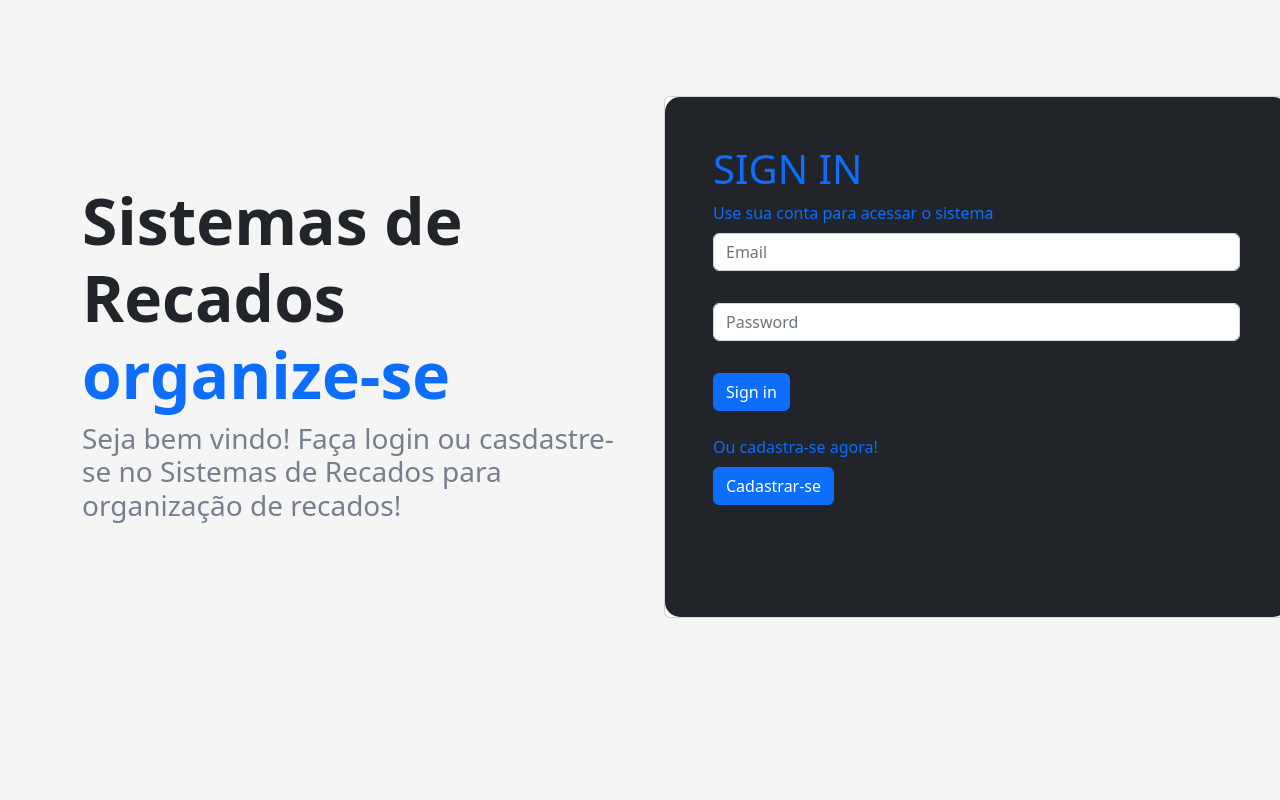
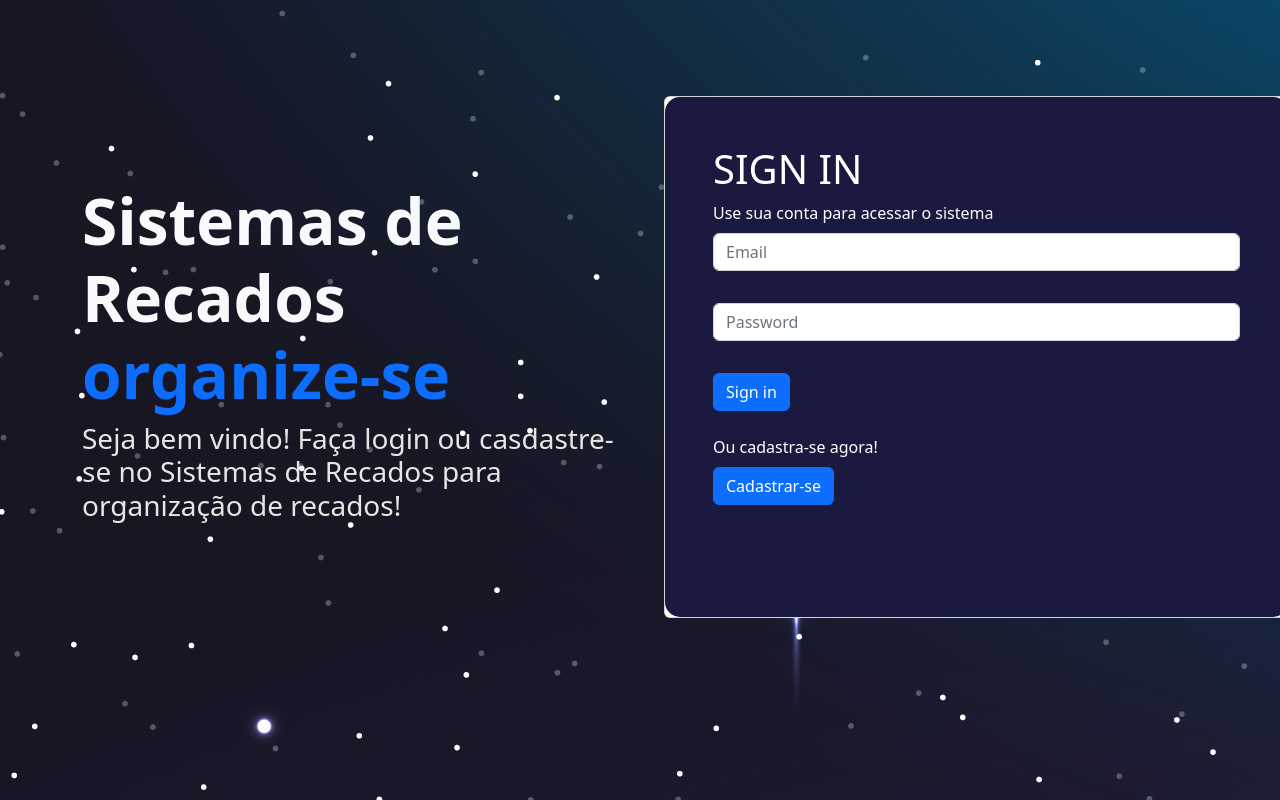
Before and after one commit to DanielleHukami/avaliacao-front-end-II-main, a website: page public/index.html in a window 1280 px wide. Drawn offline with nearby package versions, Linux system fonts and the light colour scheme.

Commit message:
animation adicionado

```diff
--- a/public/css/style.css
+++ b/public/css/style.css
@@ -1,3 +1,7 @@
+body{
+    background-image: url(../images/fundo.jpg);
+}
+
 .card{
     height: 522px;
     width: 625px;
@@ -8,22 +12,47 @@
 }
 
 .colorCard1{
-    color: #0D6EFD;
+    color: white;
     background-color: #212529;
     box-sizing: border-box;
     border-radius: 15px;
+    animation: teste 5s ease infinite;
 }
 
 .colorCard2{
     height: 522px;
     width: 625px;
-    background-color: #0D6EFD;
+    background: #0D6EFD;
     box-sizing: border-box;
     border-radius: 15px;
+    animation: teste2 5s ease infinite;
 }
 
-.btn-imagem {
-    all: unset;
-    cursor: pointer;
-    outline: revert;
-  }
+@keyframes teste{
+    0%{
+        background-color: #1A1A40;
+    }
+
+    50%{
+        background-color: #1B2430;
+    }
+
+    100%{
+        background-color: #1A1A40;
+    }
+}
+
+@keyframes teste2 {
+    0%{
+        background-color: #0D6EFD;
+    }
+
+    50%{
+        background-color: #47B5FF;
+    }
+
+    100%{
+        background-color: #0D6EFD;
+    }
+
+}
--- a/public/index.html
+++ b/public/index.html
@@ -11,15 +11,15 @@
 <body>
 <section class="pagina-inicial">
   <!-- Descrição da esquerda-->
-  <div class="px-4 py-5 px-md-5 text-center text-lg-start vh-100" style="background-color: hsl(0, 0%, 96%)">
+  <div class="px-4 py-5 px-md-5 text-center text-lg-start vh-100">
     <div class="container position-relative">
       <div class="row gx-lg-5 align-items-center mt-5">
         <div class="col-lg-6 mb-5 mb-lg-0">
-          <h1 class="display-3 fw-bold ls-tight">
-            Sistemas de Recados<br />
+          <h1 class="display-3 fw-bold ls-tight text-light">
+            Sistemas de Recados<br/>
             <span class="text-primary">organize-se</span>
           </h1>
-          <h3 style="color: hsl(217, 10%, 50.8%)">
+          <h3 style="color: rgb(233, 229, 229)">
             Seja bem vindo! Faça login ou casdastre-se no Sistemas de Recados para organização de recados!
           </h3>
         </div>
```
Also changed, not shown: public/images/fundo.jpg (added), public/images/fundo2.webp (added).
